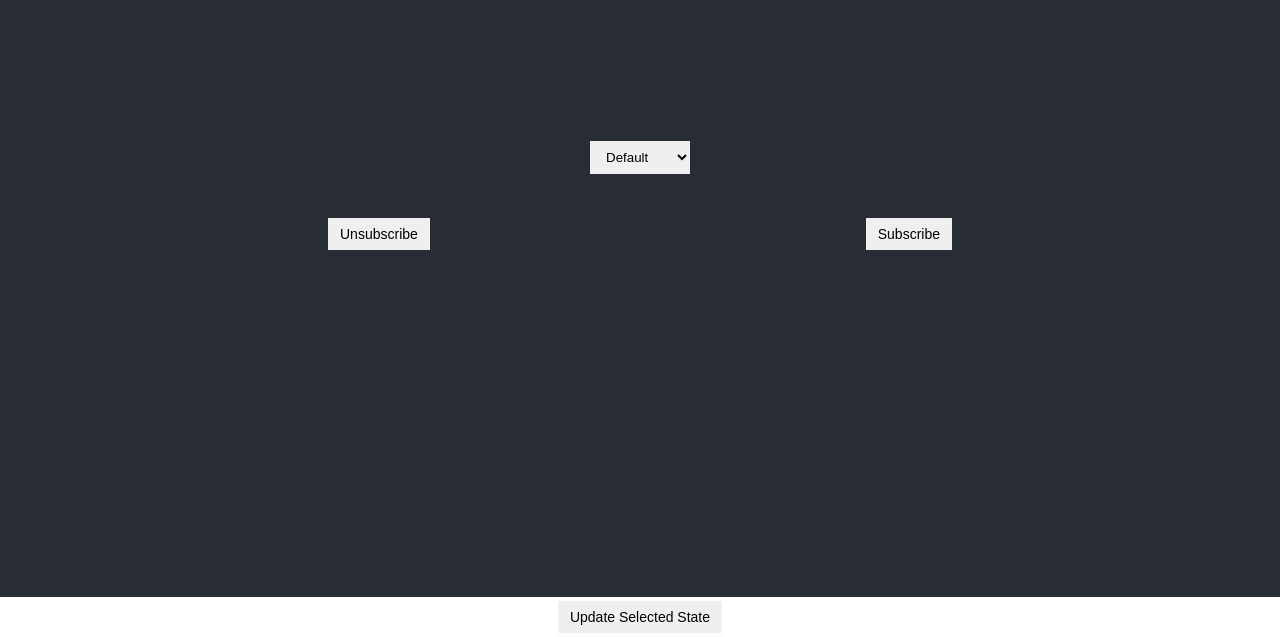
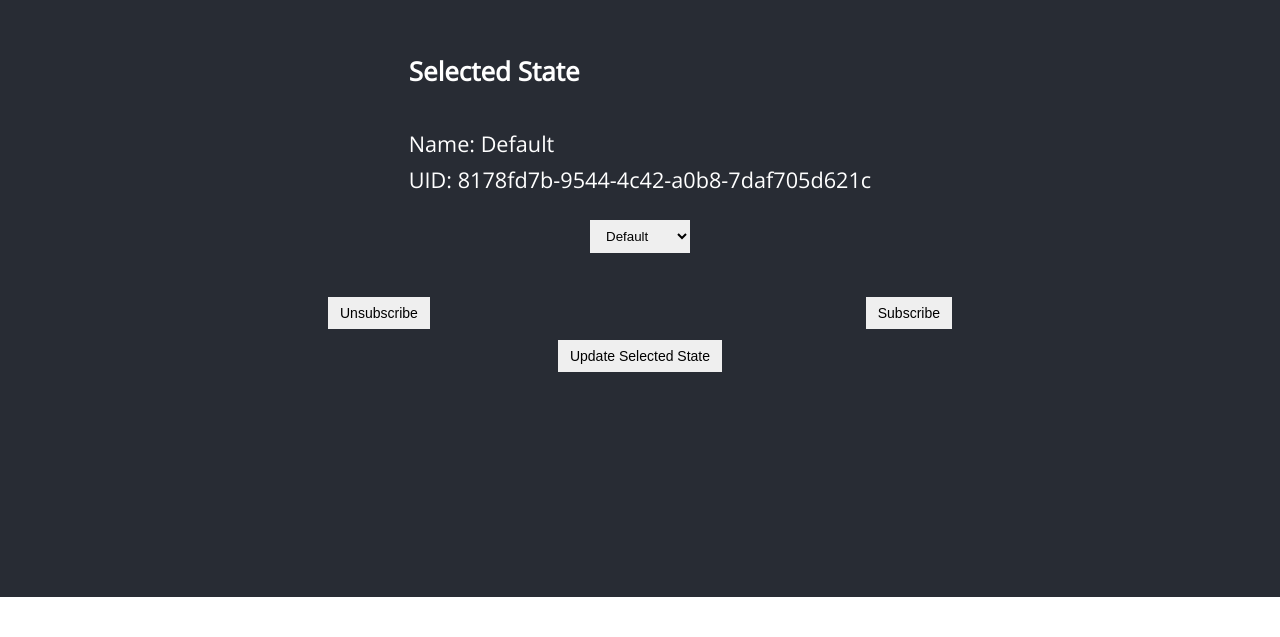
Before and after one commit to evanbechtol/rxjs-dyanmic-subscribing, a React (Create React App) app: page / in a window 1280 px wide. Shown: the part 203-840 px from the top of the page. After the commit the page ends 800 px from the top, so only its background shows below. Built offline with nearby package versions, Linux system fonts and the light colour scheme.

Commit message:
Create SelectedSateCard component

```diff
--- a/src/App.tsx
+++ b/src/App.tsx
@@ -6,6 +6,7 @@ import { BehaviorSubject } from "rxjs";
 import { v4 as uuidv4 } from "uuid";
 import Select from "./components/Select/Select";
 import { Subscription } from "./types";
+import SelectedStateCard from "./components/SelectedStateCard/SelectedStateContainer";
 
 const initialSubscriptionState = {
   name: "Default",
@@ -14,7 +15,9 @@ const initialSubscriptionState = {
 };
 
 function App() {
-  const [selectedSubscription, setSelectedSubscription] = useState("");
+  const [selectedSubscription, setSelectedSubscription] = useState(
+    initialSubscriptionState
+  );
   const [subscriptions, setSubscriptions] = useState([
     initialSubscriptionState,
   ] as Subscription[]);
@@ -51,7 +54,7 @@ function App() {
       handler: useCallback(() => {
         // eslint-disable-next-line no-console
         console.log("calling unsubscribe");
-        unsubscribe(selectedSubscription);
+        unsubscribe(selectedSubscription.uid);
       }, [selectedSubscription]),
       name: "unsubscribe",
       value: "unsubscribe",
@@ -62,7 +65,7 @@ function App() {
       handler: () => {
         // eslint-disable-next-line no-console
         console.log("calling update state");
-        unsubscribe(selectedSubscription);
+        unsubscribe(selectedSubscription.uid);
       },
       name: "update selected state",
       value: "update selected state",
@@ -76,12 +79,15 @@ function App() {
   }
 
   function onSelectedSubscriptionChanged(value: string) {
-    setSelectedSubscription(value);
+    const sub = subscriptions.filter((elem) => elem.uid === value)[0];
+    setSelectedSubscription(sub);
   }
 
   return (
     <div className="App">
       <header className="App-header">
+        <SelectedStateCard selectedSubscription={selectedSubscription} />
+
         <Select
           subscriptions={subscriptions}
           onSelect={onSelectedSubscriptionChanged}
@@ -104,7 +110,6 @@ function App() {
             value={btnAttrs.subscribe.value}
           />
         </div>
-      </header>
 
         <div className="actions-container">
           <Button
@@ -115,6 +120,7 @@ function App() {
             value={btnAttrs.updateState.value}
           />
         </div>
+      </header>
     </div>
   );
 }
--- /dev/null
+++ b/src/components/SelectedStateCard/SelectedStateContainer.tsx
@@ -0,0 +1,21 @@
+import React from "react";
+import "./selectedStateCard.css";
+
+function SelectedStateCard(props: {
+  selectedSubscription: { uid: string; name: string; subscription: {} };
+}) {
+  return (
+    <div className="selected-state-container">
+      <h4>Selected State</h4>
+      <div>
+        <small>Name: {props.selectedSubscription.name}</small>
+      </div>
+
+      <div>
+        <small>UID: {props.selectedSubscription.uid}</small>
+      </div>
+    </div>
+  );
+}
+
+export default SelectedStateCard;
--- /dev/null
+++ b/src/components/SelectedStateCard/selectedStateCard.css
@@ -0,0 +1,7 @@
+.selected-state-container {
+  display: flex;
+  flex-direction: column;
+  align-items: start;
+  justify-content: start;
+  margin-bottom: 24px;
+}
```
Lines whose indentation alone changed are shown as unchanged.
